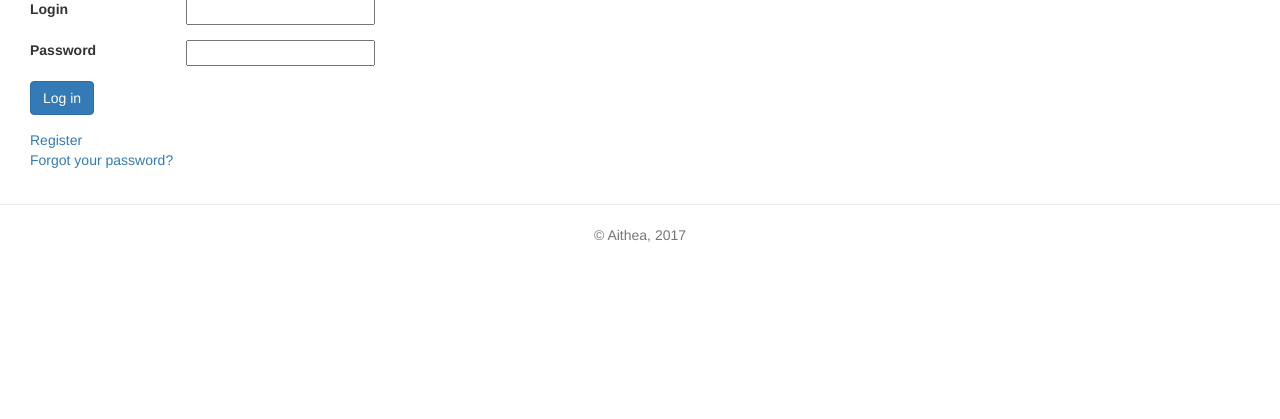
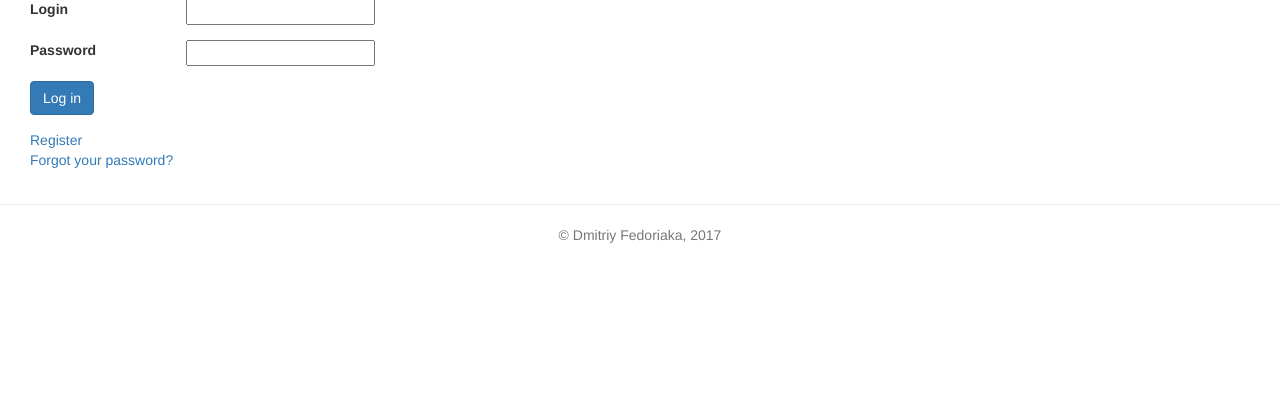
Before and after one commit to bigartm/visartm, a Django app: page /accounts/login in a window 1280 px wide. Shown: the part 174-593 px from the top of the page. Run offline with Django 3.2, Linux system fonts and the light colour scheme; some libraries are stand-ins or nearby versions.

Commit message:
copyright

```diff
--- a/templates/base.html
+++ b/templates/base.html
@@ -100,7 +100,7 @@
 	<hr>
 	<footer class="footer">
 	  <div class="container">
-		<p align="center" class="text-muted">&copy; Aithea, 2017</p>
+		<p align="center" class="text-muted">&copy; <a class="text-muted" href="https://fedimser.github.io">Dmitriy Fedoriaka</a>, 2017</p>
 	  </div>
 	</footer>
 	{% endif %}
```
